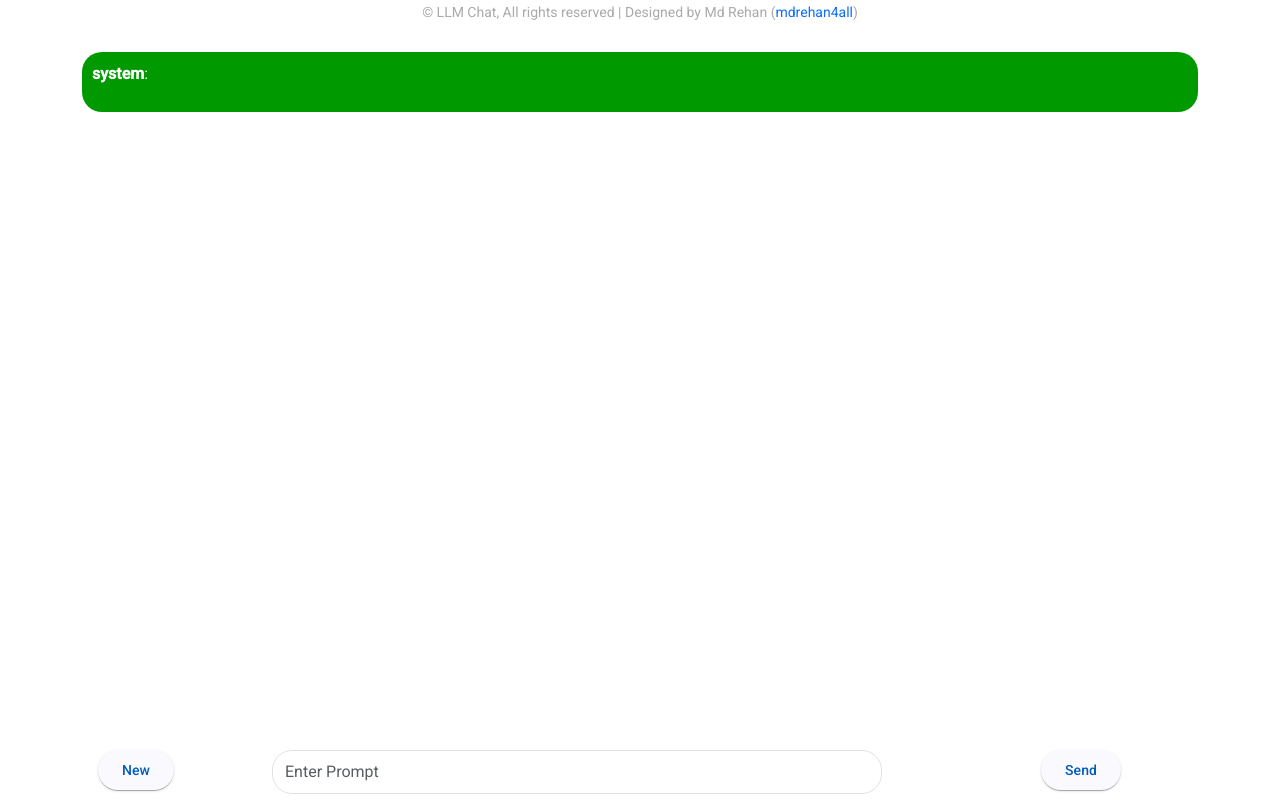
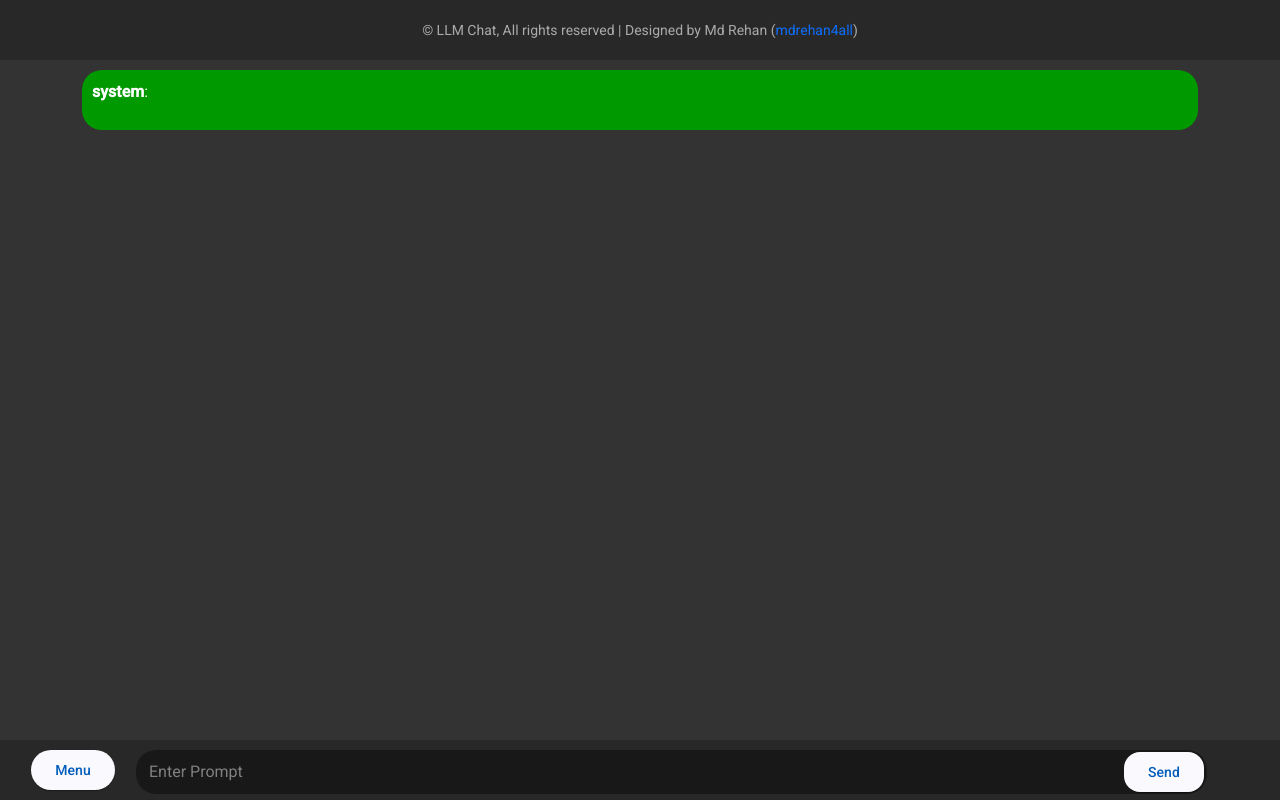
Before and after one commit to mdrehan4all/llm-chatui, an Angular app: page / in a window 1280 px wide. Built offline with nearby package versions, Linux system fonts and the light colour scheme.

Commit message:
updated ui

```diff
--- a/src/app/app.module.ts
+++ b/src/app/app.module.ts
@@ -12,6 +12,7 @@ import { ReactiveFormsModule } from '@angular/forms';
 import { MatIconModule } from '@angular/material/icon';
 import { MatButtonModule } from '@angular/material/button';
 import { MatInputModule } from '@angular/material/input';
+import { MatMenuModule } from '@angular/material/menu';
 
 @NgModule({
   declarations: [
@@ -26,7 +27,8 @@ import { MatInputModule } from '@angular/material/input';
     ReactiveFormsModule,
     MatIconModule,
     MatButtonModule,
-    MatInputModule
+    MatInputModule,
+    MatMenuModule
   ],
   providers: [
     provideAnimationsAsync(),
--- a/src/app/chatui/chatui.component.html
+++ b/src/app/chatui/chatui.component.html
@@ -1,30 +1,39 @@
-<div style="position: fixed;bottom:60px;left:0px;right:0px;padding:10px;top:42px;overflow: scroll;scrollbar-width: none;">
+<div class="header-area">
+    <small style="color:#aaaaaa;margin-top: 10px;">&copy; LLM Chat, All rights reserved | Designed by Md Rehan (<a style="text-decoration: none;" href="tel:+918210614418">mdrehan4all</a>)</small>
+</div>
+
+<div class="chat-area">
     <div class="container">
         <div class="row">
             <div class="col-md-12">
                 <div *ngFor="let d of message">
-                    <div style="background-color: #009900;color:#ffffff;padding:10px;border-radius: 20px;display:block;margin-bottom: 5px;"><strong>{{ d.role }}</strong>:<br/> <pre>{{ d.content }}</pre></div>
+                    <div style="background-color: #009900;color:#ffffff;padding:10px;border-radius: 20px;display:block;margin-bottom: 5px;">
+                        <strong>{{ d.role }}</strong>:
+                        <p>{{ d.content }}</p></div>
                 </div>
             </div>
         </div>
     </div>
 </div>
-<div style="position: fixed;bottom:0px;left:0px;right:0px;padding:10px;height: 60px;margin:0px auto;text-align: center;">
+<div class="input-area">
 
-    <div style="display: flex;flex-wrap: wrap;">
-
-        <div style="flex-basis: 20%;">
-            <button mat-raised-button color="primary" (click)="resetMessage()">New</button>
+    <div style="display: flex;flex-wrap: nowrap;">
+        <div style="flex-basis: 10%;">
+            <button mat-raised-button color="primary" [matMenuTriggerFor]="menu">Menu</button>
+            <mat-menu #menu="matMenu">
+                <button mat-menu-item (click)="resetMessage()">Restart Chat</button>
+                <button mat-menu-item [matMenuTriggerFor]="menu2">Select Model</button>
+            </mat-menu>
+            <mat-menu #menu2="matMenu">
+                <button mat-menu-item *ngFor="let d of modelList" (click)="selectModel(d)">{{ d }}</button>
+            </mat-menu>
         </div>
 
-        <div style="flex-basis: 50%;padding-left: 10px;padding-right: 10px;">
+        <div style="flex-basis: 85%;">
             <form [formGroup]="form" (submit)="submit()">
-                <input type="text" style="width:100%;display: inline-block;line-height: 30px;border-radius: 20px;" class="form-control" placeholder="Enter Prompt" formControlName="prompt"/>
+                <input type="text" class="form-control prompt-input" placeholder="Enter Prompt" formControlName="prompt"/>
+                <button mat-raised-button color="primary" class="prompt-send-btn" [disabled]="btnSend != 'Send'">{{ btnSend }}</button>
             </form>
-        </div>
-
-        <div style="flex-basis: 30%;">
-            <button mat-raised-button color="primary" [disabled]="btnSend != 'Send'" (click)="submit()">{{ btnSend }}</button>
         </div>
     </div>
 </div>
--- a/src/app/chatui/chatui.component.scss
+++ b/src/app/chatui/chatui.component.scss
@@ -0,0 +1,60 @@
+.header-area {
+    position: fixed;
+    top:0px;
+    left:0px;
+    right:0px;
+    padding:10px;
+    height: 60px;
+    margin:0px auto;
+    text-align: center;
+    background-color: #00000033;
+    line-height: 40px;
+}
+.chat-area {
+    position: fixed;
+    bottom:60px;
+    left:0px;
+    right:0px;
+    padding:10px;
+    top:60px;
+    overflow: scroll;
+    scrollbar-width: none;
+}
+.input-area {
+    position: fixed;
+    bottom:0px;
+    left:0px;
+    right:0px;
+    padding:10px;
+    height: 60px;
+    margin:0px auto;
+    text-align: center;
+    background-color: #00000033;
+    input::placeholder {
+        color: #808080;
+    }
+
+    .prompt-input {
+        width:100%;
+        display: inline-block;
+        line-height: 30px;
+        border-radius: 20px;
+        background-color: #00000066;
+        color: #fff;
+        border-color: #00000066;
+    }
+    .prompt-send-btn {
+        position: relative;
+        top: -42px;
+        float: right;
+        right: 3px;
+        border-radius: 16px;
+    }
+    .prompt-menu-btn {
+        position: relative;
+        top: -42px;
+        float: right;
+        left: 3px;
+        border-radius: 16px;
+    }
+}
--- a/src/app/chatui/chatui.component.ts
+++ b/src/app/chatui/chatui.component.ts
@@ -14,6 +14,7 @@ export class ChatuiComponent implements OnInit{
   input: any;
   message: any = [];
   model: string = '';
+  modelList: any = [];
 
   form: any;
   btnSend: string = 'Send';
@@ -21,8 +22,17 @@ export class ChatuiComponent implements OnInit{
   constructor(private dataService: DataService){}
 
   ngOnInit(): void {
+    this.modelList = [
+      '@cf/meta/llama-2-7b-chat-int8',
+      '@cf/meta/llama-2-7b-chat-fp16',
+      '@hf/nexusflow/starling-lm-7b-beta',
+      '@cf/mistral/mistral-7b-instruct-v0.1-vllm',
+      '@cf/mistral/mistral-7b-instruct-v0.1-vllm',
+      '@cf/qwen/qwen1.5-0.5b-chat'
+    ]
+
     this.response = "";
-    this.model = '@cf/gemma-7b-it' //'@cf/meta/llama-2-7b-chat-int8';
+    this.model = '@hf/nexusflow/starling-lm-7b-beta' //'@cf/meta/llama-2-7b-chat-int8';
 
     this.form = new FormGroup({
       prompt: new FormControl()
@@ -32,7 +42,11 @@ export class ChatuiComponent implements OnInit{
   }
 
   resetMessage(){
-    console.log("RESET")
+    console.log("RESET");
+
+    this.model = localStorage.getItem("model") ?? '@cf/meta/llama-2-7b-chat-int8';
+    console.log(`Model: ${this.model}`);
+
     this.message = [];
     this.message.push({
       role: "system",
@@ -43,6 +57,11 @@ export class ChatuiComponent implements OnInit{
       messages: this.message,
       max_tokens : 1024
     };
+  }
+
+  selectModel(val: string){
+    localStorage.setItem("model", val);
+    this.resetMessage();
   }
 
   submit(){
@@ -70,7 +89,7 @@ export class ChatuiComponent implements OnInit{
     this.dataService.get_result(this.model, input).subscribe((response: any) => {
       this.response = response.result.response;
       //console.log(JSON.stringify(response.result.response));
-      this.message.push({role: "system", content: this.response});
+      this.message.push({role: "assistant", content: this.response});
       this.form.patchValue({ prompt: '' }); // reset input
       this.btnSend = 'Send';
     });
--- a/src/app/home/home.component.html
+++ b/src/app/home/home.component.html
@@ -1,8 +1,6 @@
 <div class="container">
     <div class="row">
-        <div class="col-md-12 text-center">
-            <small style="color:#aaaaaa;margin-top: 10px;">&copy; LLM Chat, All rights reserved | Designed by Md Rehan (<a style="text-decoration: none;" href="tel:+918210614418">mdrehan4all</a>)</small>
-        </div>
+
         <app-chatui></app-chatui>
     </div>
 </div>
--- a/src/index.html
+++ b/src/index.html
@@ -10,7 +10,7 @@
   <link href="https://fonts.googleapis.com/icon?family=Material+Icons" rel="stylesheet">
   <link href="https://cdn.jsdelivr.net/npm/bootstrap@5.3.3/dist/css/bootstrap.min.css" rel="stylesheet" integrity="sha384-QWTKZyjpPEjISv5WaRU9OFeRpok6YctnYmDr5pNlyT2bRjXh0JMhjY6hW+ALEwIH" crossorigin="anonymous">
 </head>
-<body>
+<body style="background-color:#333333;">
   <app-root></app-root>
   <script src="https://cdn.jsdelivr.net/npm/bootstrap@5.3.3/dist/js/bootstrap.bundle.min.js" integrity="sha384-YvpcrYf0tY3lHB60NNkmXc5s9fDVZLESaAA55NDzOxhy9GkcIdslK1eN7N6jIeHz" crossorigin="anonymous"></script>
 </body>
```
